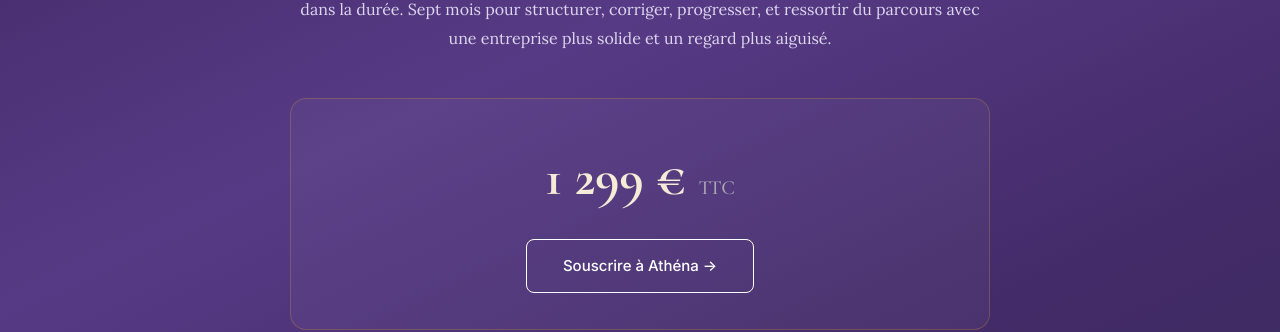
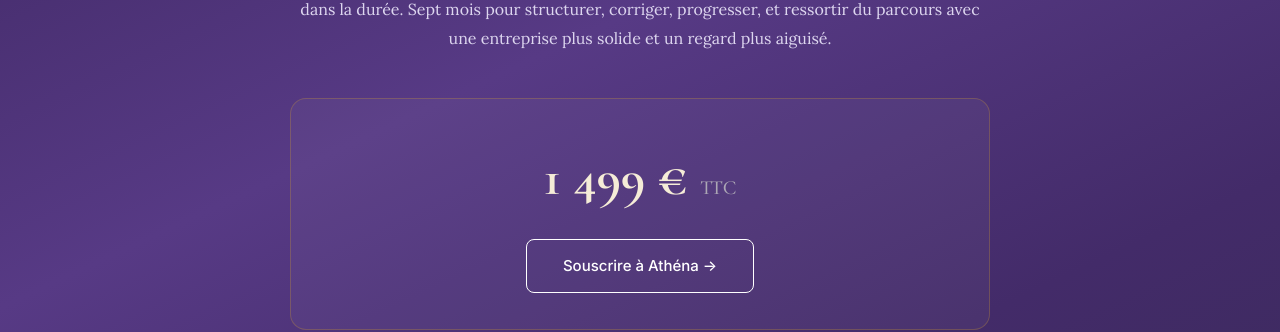
Before and after one commit to gabrielsimonetti62-hub/atlas-diagnostic, a Next.js app: page /offres/athena in a window 1280 px wide. Shown: the part 1758-2090 px from the top of the page. Built offline with nearby package versions, Linux system fonts and the light colour scheme.

Commit message:
Update page.js

```diff
--- a/app/offres/athena/page.js
+++ b/app/offres/athena/page.js
@@ -3,7 +3,7 @@ import { Nav, Footer, GoldSep, OfferPageBottom, MarbleBand } from "../../compone
 
 export const metadata = {
   title: "Offre Ath&eacute;na : accompagnement strat&eacute;gique sur 7 mois | ATLAS",
-  description: "L&apos;accompagnement complet : diagnostic strat&eacute;gique, orientation experts et suivis r&eacute;guliers &agrave; 1, 3, 5 et 7 mois avec bilans d&apos;&eacute;volution. 1 299 &euro;.",
+  description: "L&apos;accompagnement complet : diagnostic strat&eacute;gique, orientation experts et suivis r&eacute;guliers &agrave; 1, 3, 5 et 7 mois avec bilans d&apos;&eacute;volution. 1 499 &euro;.",
 };
 
 export default function Athena() {
@@ -35,7 +35,7 @@ export default function Athena() {
           <h2>&Agrave; qui s&apos;adresse Ath&eacute;na</h2>
           <p>Aux dirigeants qui veulent transformer leur entreprise en profondeur et &ecirc;tre accompagn&eacute;s dans la dur&eacute;e. Sept mois pour structurer, corriger, progresser, et ressortir du parcours avec une entreprise plus solide et un regard plus aiguis&eacute;.</p>
           <div className="offer-cta-block">
-            <div className="offer-cta-price">1 299 &euro; <span>TTC</span></div>
+            <div className="offer-cta-price">1 499 &euro; <span>TTC</span></div>
             <Link href="/souscription#athena" className="btn-cta">Souscrire &agrave; Ath&eacute;na &rarr;</Link>
           </div>
           <OfferPageBottom current="athena" />
```
